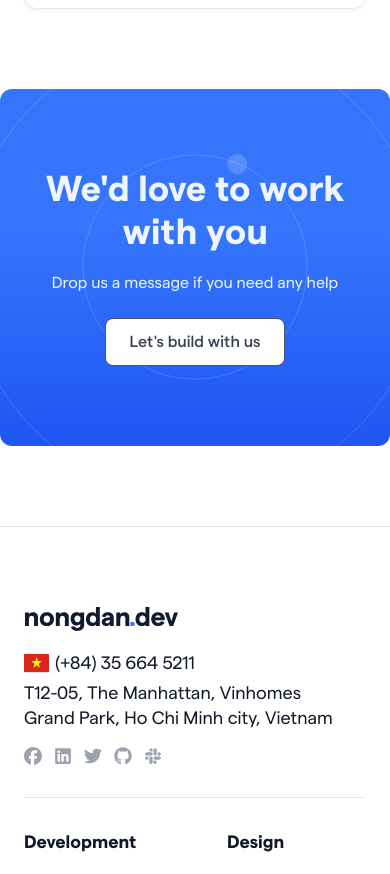
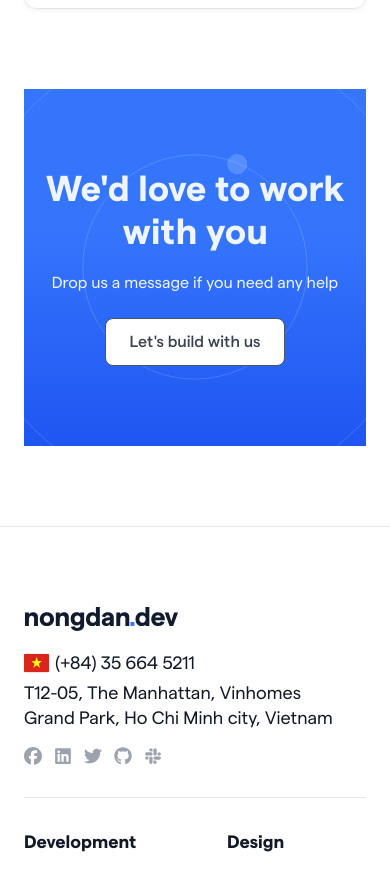
Before and after one commit to nongdan-dev/website, a React (Vite) app: page / in a window 390 px wide. Shown: the part 7937-8811 px from the top of the page. Built offline with nearby package versions, Linux system fonts and the light colour scheme.

Commit message:
add useMediaQuery

```diff
--- a/src/components/widget/CallToAction.tsx
+++ b/src/components/widget/SectionCTA.tsx
@@ -1,14 +1,28 @@
+import { twMerge } from 'tailwind-merge'
+
 import { Button, Link } from '@/components/ui'
 
 import { Orbits } from '../icons'
 import { Section } from './Section'
 
-export function CallToAction() {
+export function SectionCTA() {
+  const matches = false
+
   return (
-    <Section className='pt-0 lg:pt-12'>
-      <div className='relative -mx-[calc((100vw-100%)/2)] place-items-center overflow-clip rounded-xl bg-gradient-to-b from-primary-500 from-40% to-primary-600 py-20 text-center text-primary-50 lg:mx-auto lg:w-full'>
+    <Section
+      className={twMerge(
+        matches && 'col-full-width',
+        'mb-20 overflow-clip bg-gradient-to-b from-primary-500 from-40% to-primary-600 lg:mt-12 lg:rounded-xl',
+      )}
+    >
+      <div
+        className={twMerge(
+          matches && 'col-content',
+          'relative place-items-center text-center text-primary-50',
+        )}
+      >
         <Orbits className='pointer-events-none absolute left-1/2 top-1/2 -translate-x-1/2 -translate-y-1/2 -rotate-[35deg] text-[56.25rem] text-primary-100/20' />
-        <Section.Title className='relative z-10 w-full px-6 sm:text-4xl lg:text-5xl'>
+        <Section.Title className='relative z-10 w-full sm:text-4xl lg:text-5xl'>
           We'd love to work with you
         </Section.Title>
         <Section.Content className='relative z-10 !mt-4'>
--- a/src/components/widget/index.ts
+++ b/src/components/widget/index.ts
@@ -1,9 +1,9 @@
-export * from './CallToAction'
 export * from './DropdownMenu'
 export * from './ListProject'
 export * from './MobileMenu'
 export * from './MobileMenuTrigger'
 export * from './Section'
 export * from './SectionAboutUs'
+export * from './SectionCTA'
 export * from './SectionProcess'
 export * from './SkipToMainContent'
--- /dev/null
+++ b/src/hooks/useMediaQuery.ts
@@ -0,0 +1,21 @@
+import { useLayoutEffect, useState } from 'react'
+
+const getMatches = (query: string) => {
+  return window.matchMedia(query).matches
+}
+
+export function useMediaQuery(query: string) {
+  const [matches, setMatches] = useState(() => getMatches(query))
+
+  const handleChange = () => {
+    setMatches(getMatches(query))
+  }
+
+  useLayoutEffect(() => {
+    const media = window.matchMedia(query)
+    media.addEventListener('change', handleChange)
+    return () => media.removeEventListener('change', handleChange)
+  }, [query])
+
+  return matches
+}
--- a/src/pages/AboutUs/index.tsx
+++ b/src/pages/AboutUs/index.tsx
@@ -1,6 +1,6 @@
 import { Fragment } from 'react'
 
-import { CallToAction, SectionAboutUs } from '@/components/widget'
+import { SectionCTA, SectionAboutUs } from '@/components/widget'
 
 import Hero from './Hero'
 import { TeamMember } from './TeamMember'
@@ -11,7 +11,7 @@ function AboutUsPage() {
       <Hero />
       <SectionAboutUs />
       <TeamMember />
-      <CallToAction />
+      <SectionCTA />
     </Fragment>
   )
 }
--- a/src/pages/Development/MobileDevelopment/index.tsx
+++ b/src/pages/Development/MobileDevelopment/index.tsx
@@ -5,7 +5,7 @@ import Brekeke from '@/assets/images/project-thumbnails/Brekeke.webp'
 import Cody from '@/assets/images/project-thumbnails/Cody.webp'
 import Whuups from '@/assets/images/project-thumbnails/Whuups.webp'
 import { Button, Link } from '@/components/ui'
-import { CallToAction, Section, SectionProcess } from '@/components/widget'
+import { SectionCTA, Section, SectionProcess } from '@/components/widget'
 import { ListProject } from '@/components/widget/ListProject'
 
 const PROJECTS = [
@@ -61,7 +61,7 @@ function MobileDevelopment() {
         </Section.Content>
       </Section>
       <SectionProcess />
-      <CallToAction />
+      <SectionCTA />
     </Fragment>
   )
 }
--- a/src/pages/Development/WebDevelopment/index.tsx
+++ b/src/pages/Development/WebDevelopment/index.tsx
@@ -8,7 +8,7 @@ import Olivia from '@/assets/images/project-thumbnails/Olivia.webp'
 import Readyflow from '@/assets/images/project-thumbnails/Readyflow.webp'
 import Relytics from '@/assets/images/project-thumbnails/Relytics.webp'
 import { Button, Link } from '@/components/ui'
-import { CallToAction, Section, SectionProcess } from '@/components/widget'
+import { SectionCTA, Section, SectionProcess } from '@/components/widget'
 import { ListProject } from '@/components/widget/ListProject'
 
 const PROJECTS = [
@@ -50,7 +50,7 @@ function WebDevelopment() {
         </Section.Content>
       </Section>
       <SectionProcess />
-      <CallToAction />
+      <SectionCTA />
     </Fragment>
   )
 }
--- a/src/pages/Home/index.tsx
+++ b/src/pages/Home/index.tsx
@@ -2,7 +2,7 @@ import { Fragment } from 'react'
 import { Link } from 'react-router-dom'
 
 import { ArrowRight, Star } from '@/components/icons'
-import { CallToAction, Section, SectionAboutUs } from '@/components/widget'
+import { SectionCTA, Section, SectionAboutUs } from '@/components/widget'
 
 import Clients from './Clients'
 import Feedback from './Feedback'
@@ -39,7 +39,7 @@ function HomePage() {
           </div>
         }
       />
-      <CallToAction />
+      <SectionCTA />
     </Fragment>
   )
 }
--- a/src/pages/OurWork/index.tsx
+++ b/src/pages/OurWork/index.tsx
@@ -1,7 +1,7 @@
 import { Fragment } from 'react/jsx-runtime'
 
 import { Divider } from '@/components/ui'
-import { CallToAction, Section } from '@/components/widget'
+import { SectionCTA, Section } from '@/components/widget'
 
 import { ListProject } from '../../components/widget/ListProject'
 import { PROJECTS } from './DataListProject'
@@ -25,7 +25,7 @@ function OurWorkPage() {
           <ListProject projects={PROJECTS} />
         </Section.Content>
       </Section>
-      <CallToAction />
+      <SectionCTA />
     </Fragment>
   )
 }
```
